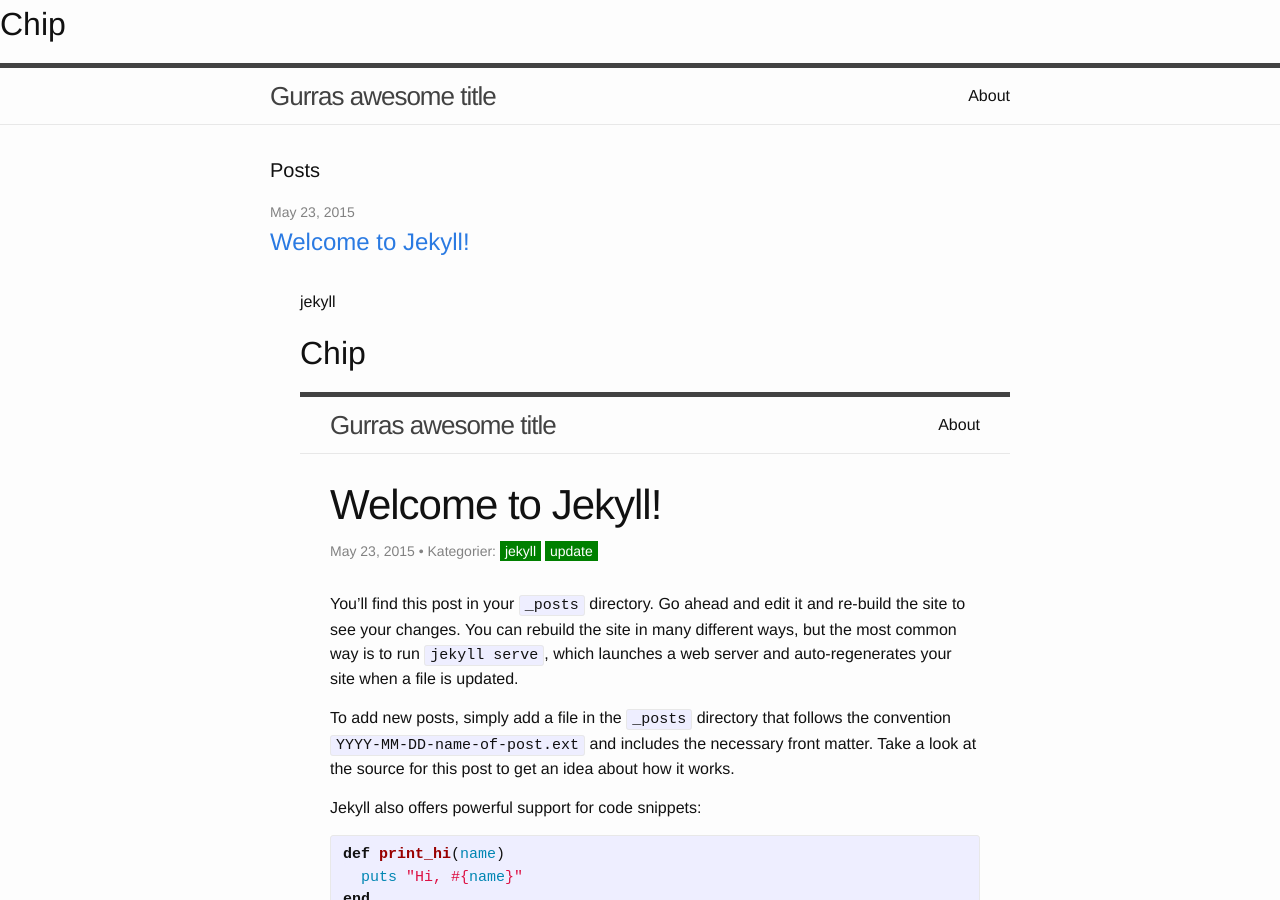
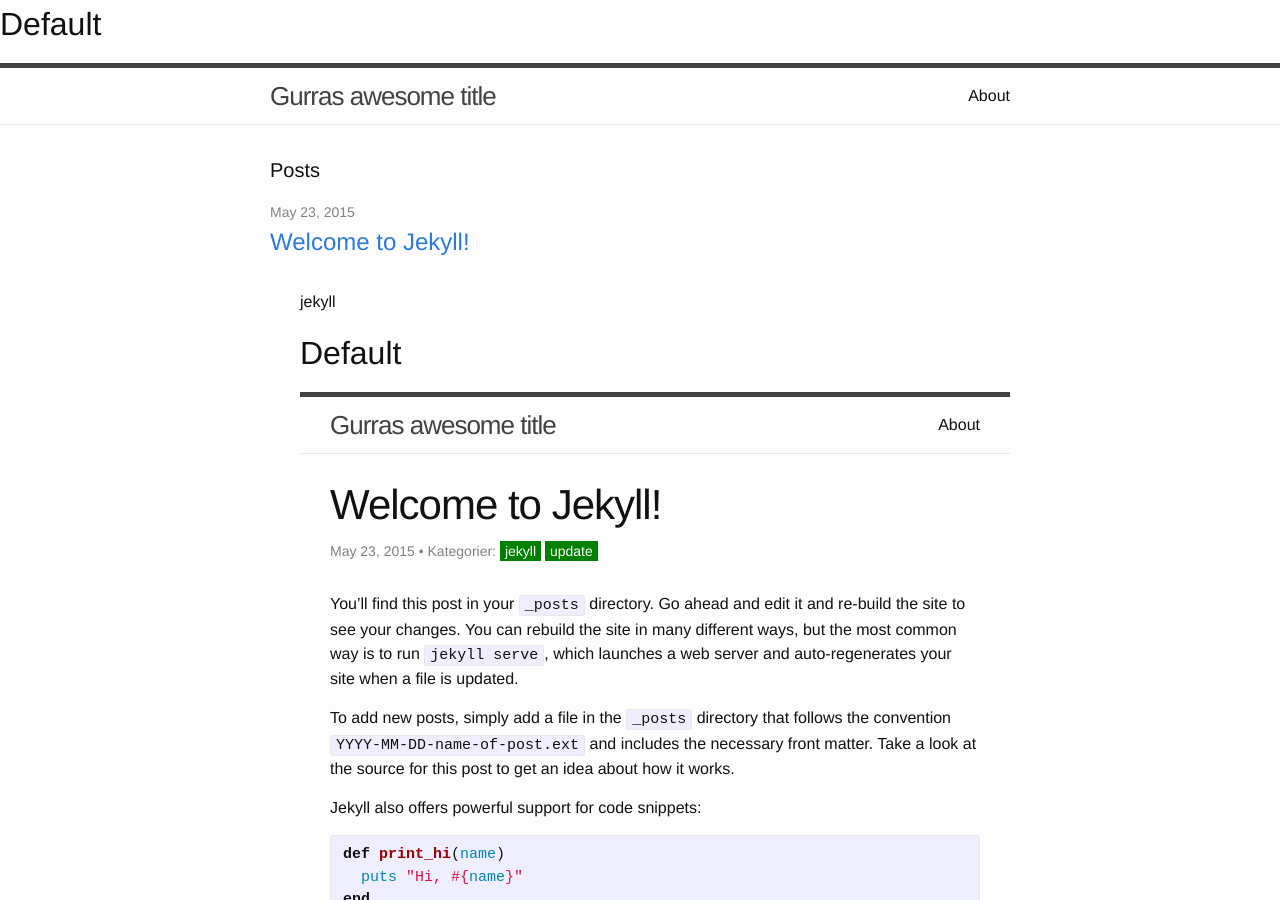
Before and after one commit to gustavjorlov/gustavjorlov.github.io, a Jekyll site: the page built from index.html, in a window 1280 px wide and 900 px high. Built offline with Jekyll 4.4.1, drawn with Linux system fonts in a browser that asks for light colours.

Commit message:
changed some content

```diff
--- a/_layouts/default.html
+++ b/_layouts/default.html
@@ -4,7 +4,7 @@
   {% include head.html %}
 
   <body>
-    <h1>Chip</h1>
+    <h1>Default</h1>
     {% include header.html %}
 
     <div class="page-content">
--- a/_layouts/page.html
+++ b/_layouts/page.html
@@ -2,7 +2,7 @@
 layout: default
 ---
 <div class="post">
-
+<p>Page</p>
   <header class="post-header">
     <h1 class="post-title">{{ page.title }}</h1>
   </header>
```
